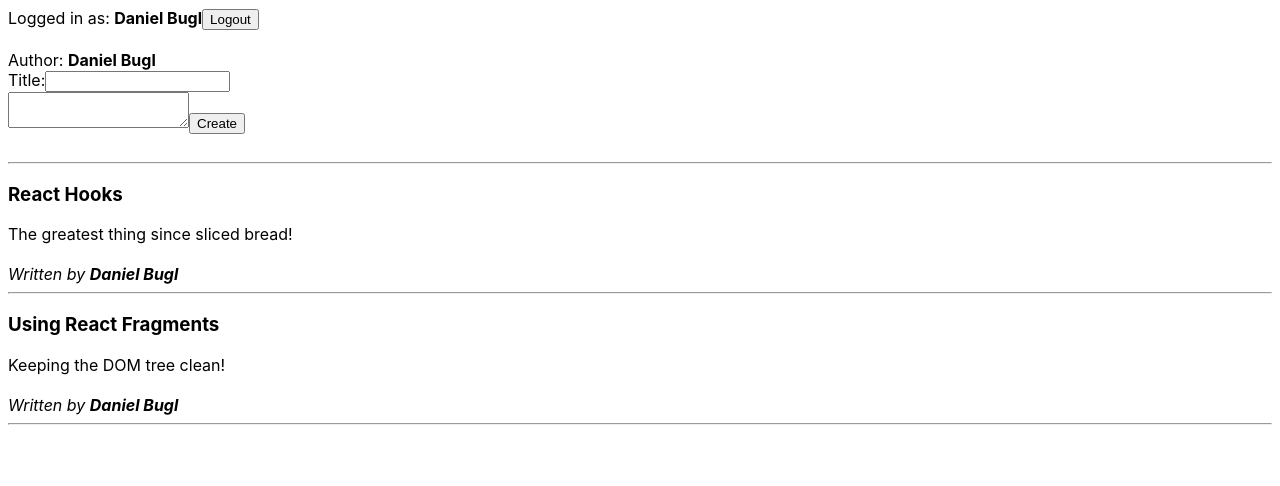
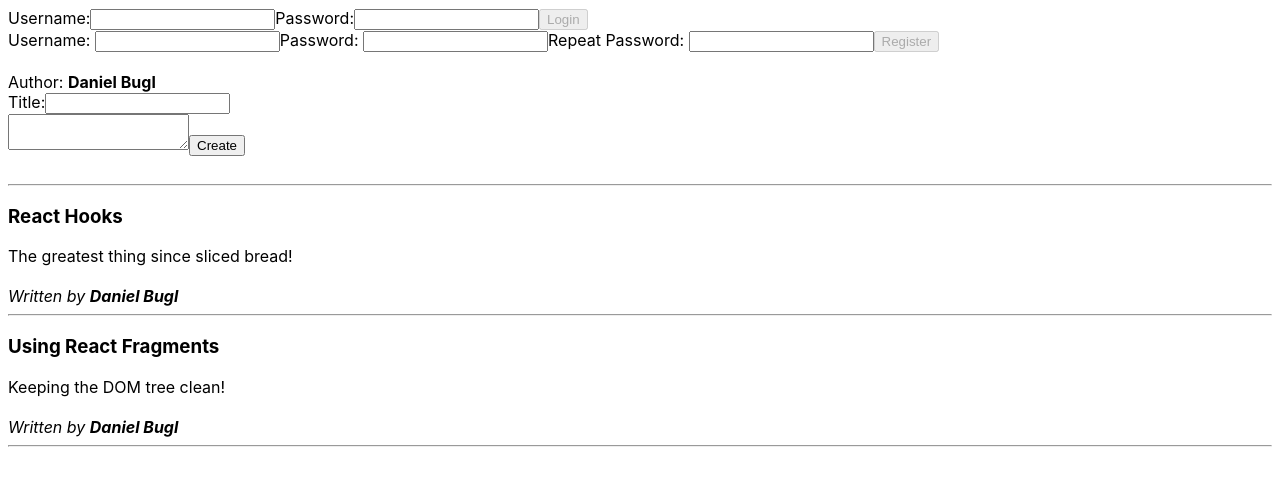
Before and after one commit to harissucipto/blog-post-app, a React (Create React App) app: page / in a window 1280 px wide. Shown: the top 486 px of the page. Built offline with nearby package versions, Linux system fonts and the light colour scheme.

Commit message:
adding hook for the users feature

```diff
--- a/src/user/Login.js
+++ b/src/user/Login.js
@@ -1,13 +1,30 @@
-import React from 'react';
+import React, { useState } from 'react';
 
-export default function Login() {
+export default function Login({ setUser }) {
+  const [username, setUsername] = useState('');
+
+  function handleUsername(evt) {
+    setUsername(evt.target.value);
+  }
+
   return (
-    <form onSubmit={e => e.preventDefault()}>
+    <form
+      onSubmit={e => {
+        e.preventDefault();
+        setUser(username);
+      }}
+    >
       <label htmlFor="login-username">Username:</label>
-      <input type="text" name="login-username" id="login-username" />
+      <input
+        type="text"
+        value={username}
+        onChange={handleUsername}
+        name="login-username"
+        id="login-username"
+      />
       <label htmlFor="login-password">Password:</label>
       <input type="text" name="login-password" id="login-password" />
-      <input type="submit" value="Login" />
+      <input type="submit" value="Login" disabled={username.length === 0} />
     </form>
   );
 }
--- a/src/user/Logout.js
+++ b/src/user/Logout.js
@@ -1,8 +1,13 @@
 import React from 'react';
 
-export default function Logout({ user }) {
+export default function Logout({ user, setUser }) {
   return (
-    <form onSubmit={e => e.preventDefault()}>
+    <form
+      onSubmit={e => {
+        e.preventDefault();
+        setUser('');
+      }}
+    >
       Logged in as: <b>{user}</b>
       <input type="submit" value="Logout" />
     </form>
--- a/src/user/Register.js
+++ b/src/user/Register.js
@@ -1,19 +1,58 @@
-import React from 'react';
+import React, { useState } from 'react';
 
-export default function Register() {
+export default function Register({ setUser }) {
+  const [username, setUsername] = useState('');
+  const [password, setPassword] = useState('');
+  const [passwordRepeat, setPasswordRepeat] = useState('');
+
+  function handleUsername(evt) {
+    setUsername(evt.target.value);
+  }
+
+  function handlePassword(evt) {
+    setPassword(evt.target.value);
+  }
+
+  function handlePasswordRepeat(evt) {
+    setPasswordRepeat(evt.target.value);
+  }
+
   return (
-    <form onSubmit={e => e.preventDefault()}>
+    <form
+      onSubmit={e => {
+        e.preventDefault();
+        setUser(username);
+      }}
+    >
       <label htmlFor="register-username">Username: </label>
-      <input type="text" name="register-username" id="register-username" />
+      <input
+        type="text"
+        value={username}
+        onChange={handleUsername}
+        name="register-username"
+        id="register-username"
+      />
       <label htmlFor="register-password">Password: </label>
-      <input type="password" name="register-password" id="register-password" />
+      <input
+        type="password"
+        value={password}
+        onChange={handlePassword}
+        name="register-password"
+        id="register-password"
+      />
       <label htmlFor="register-password-repeat">Repeat Password: </label>
       <input
         type="password"
+        value={passwordRepeat}
+        onChange={handlePasswordRepeat}
         name="register-password-repeat"
         id="register-password-repeat"
       />
-      <input type="submit" value="Register" />
+      <input
+        type="submit"
+        value="Register"
+        disabled={username.length === 0 || password !== passwordRepeat}
+      />
     </form>
   );
 }
--- a/src/user/UserBar.js
+++ b/src/user/UserBar.js
@@ -1,19 +1,19 @@
-import React from 'react';
+import React, { useState } from 'react';
 
 import Login from './Login';
 import Logout from './Logout';
 import Register from './Register';
 
 export default function UserBar() {
-  const user = 'Daniel Bugl';
+  const [user, setUser] = useState('');
 
   if (user) {
-    return <Logout user={user} />;
+    return <Logout user={user} setUser={setUser} />;
   } else {
     return (
       <React.Fragment>
-        <Login />
-        <Register />
+        <Login setUser={setUser} />
+        <Register setUser={setUser} />
       </React.Fragment>
     );
   }
```
